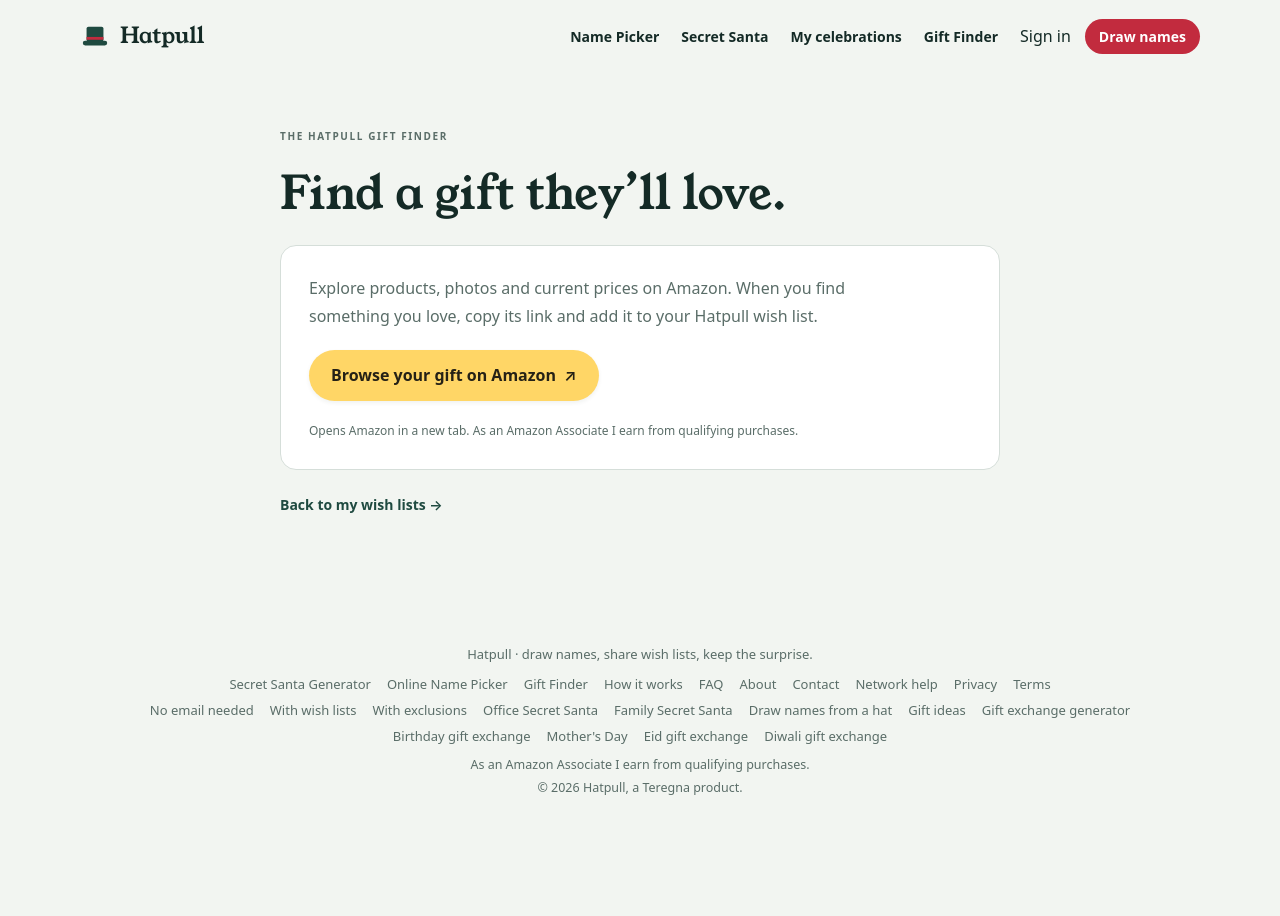
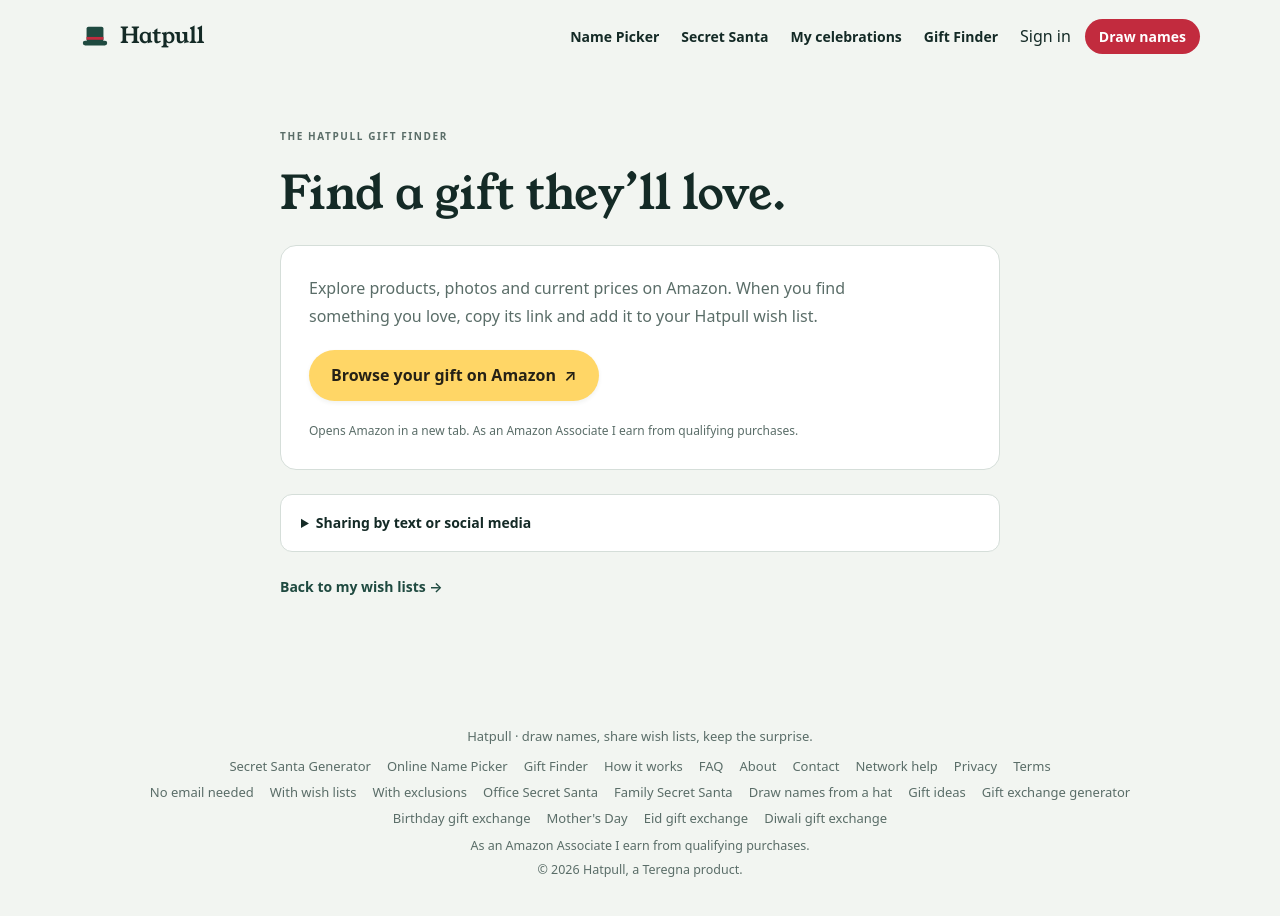
Before and after one commit to sifgamachu/hatpull, a Next.js app: page /gift-finder in a window 1280 px wide. Shown: the top 916 px of the page. Before the commit the page ends 845 px from the top, so only its background shows below. Built offline with nearby package versions, Linux system fonts and the light colour scheme; no server answers.

Commit message:
Add Amazon affiliate sharing guidance to gift finder

```diff
--- a/app/globals.css
+++ b/app/globals.css
@@ -329,4 +329,5 @@
 .gift-link-page{max-width:720px;padding:48px 0 64px;gap:24px}.gift-link-page>.eyebrow{margin:0}.gift-link-page h1{font-size:clamp(32px,5vw,46px)}
 .amazon-gift-link{display:flex;flex-direction:column;align-items:flex-start;gap:20px;padding:28px;border:1px solid var(--line);border-radius:16px;background:var(--card)}
 .amazon-gift-link>p:first-child{max-width:60ch;color:var(--muted);line-height:1.75}.amazon-browse-button{background:#ffd666;color:#252116;padding:13px 22px;font-size:16px;white-space:normal;text-align:center;box-shadow:0 2px 4px #142a2610}.amazon-browse-button:hover{background:#ffcd40}.amazon-gift-link>.tiny{font-size:12px;line-height:1.7}.amazon-gift-link.compact{padding:8px;border:0;background:transparent}
+.gift-sharing{border:1px solid var(--line);border-radius:12px;background:var(--card);font-size:14px;line-height:1.7}.gift-sharing>summary{padding:16px 20px;cursor:pointer;font-weight:600}.gift-sharing>summary:focus-visible{outline:3px solid #1F5FBF;outline-offset:2px;border-radius:12px}.gift-sharing>div{padding:0 20px 20px}.gift-sharing ul{display:grid;gap:16px;padding-left:20px;margin:0}.gift-sharing li{padding-left:3px}.gift-sharing a{color:var(--pine);text-underline-offset:3px}
 @media(max-width:650px){.gift-link-page{padding:26px 0 40px;gap:20px}.amazon-gift-link{padding:21px;gap:18px}.amazon-browse-button{width:100%;font-size:15px;padding:13px 15px}.amazon-gift-link>p:first-child{font-size:14px}}
--- a/components/GiftFinder.jsx
+++ b/components/GiftFinder.jsx
@@ -6,6 +6,19 @@
     <p className="eyebrow">The Hatpull gift finder</p>
     <h1>Find a gift they’ll love.</h1>
     <GiftBrowser/>
+    <details className="gift-sharing" id="sharing-rules">
+      <summary>Sharing by text or social media</summary>
+      <div className="stack">
+        <p>Share Hatpull to introduce the gift-exchange tool or invite people to a celebration. The rules below concern Amazon Associates promoting commission-earning shopping links.</p>
+        <ul>
+          <li><strong>SMS and direct messages:</strong> Amazon permits affiliate links when recipients have opted in to receive those messages. A phone number alone is not permission. Associates must also follow applicable messaging laws. <a href="https://affiliate-program.amazon.com/help/operating/policies" target="_blank" rel="noopener noreferrer">Amazon’s messaging rules, section 4 ↗</a></li>
+          <li><strong>Social media:</strong> Associates must list the exact URLs of eligible public profiles or groups in their account. Amazon accepts YouTube, Instagram, TikTok, X, Twitch and qualifying public Facebook Pages/open groups; personal Facebook profiles and private groups are not eligible affiliate sites. Follow the platform’s and group’s posting rules too. <a href="https://affiliate-program.amazon.com/help/node/topic/G8TW5AE9XL2VX9VM" target="_blank" rel="noopener noreferrer">Amazon’s social-media requirements ↗</a></li>
+          <li><strong>Disclosure:</strong> Clearly label affiliate links with “#ad” or “(paid link)” nearby. Associates must also identify their affiliate relationship on their website or social account: “As an Amazon Associate I earn from qualifying purchases.” <a href="https://affiliate-program.amazon.com/help/node/topic/GPXFHVYZMTGPUMPE" target="_blank" rel="noopener noreferrer">Amazon’s disclosure guidance ↗</a></li>
+          <li><strong>Personal purchases and support requests:</strong> Associates must not buy through their own links or ask friends, relatives, employees, contractors or business contacts to purchase through them—even purchases already planned. Sending people through a website does not remove that restriction. Do not ask people to shop through affiliate links to support the Associate or help secure approval. <a href="https://affiliate-program.amazon.com/help/operating/policies" target="_blank" rel="noopener noreferrer">Participation rules, section 6(u) ↗</a> · <a href="https://affiliate-program.amazon.com/help/node/topic/G8TW5AE9XL2VX9VM" target="_blank" rel="noopener noreferrer">Support-request guidance ↗</a></li>
+        </ul>
+        <p className="tiny muted">US Amazon Associates guidance · checked October 22, 2026. Consult the linked policies for the current requirements.</p>
+      </div>
+    </details>
     <Link href="/my" className="link">Back to my wish lists →</Link>
   </div>;
 }
```
Also changed, not shown: 1 other file (tests, documents, lock files or other folders).
